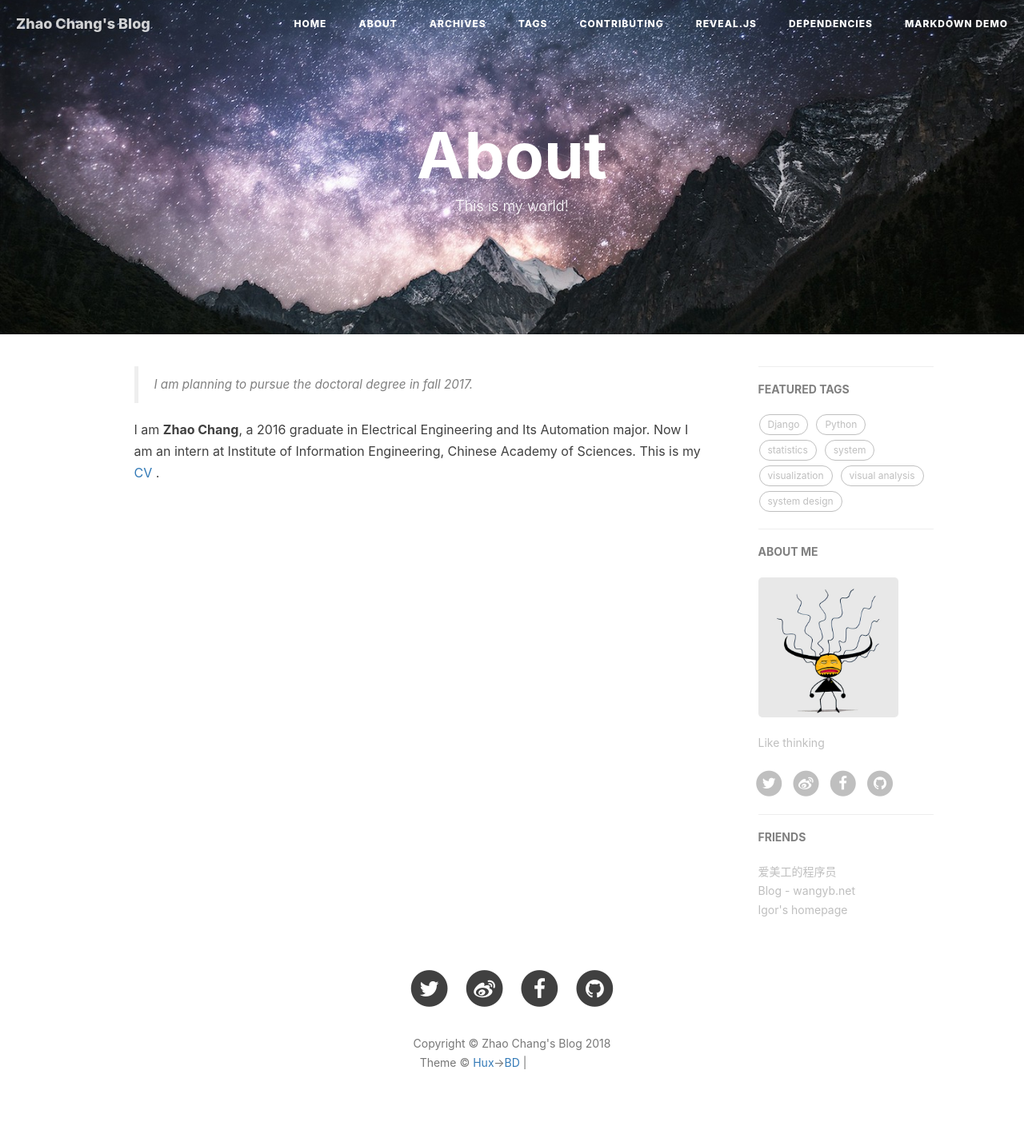
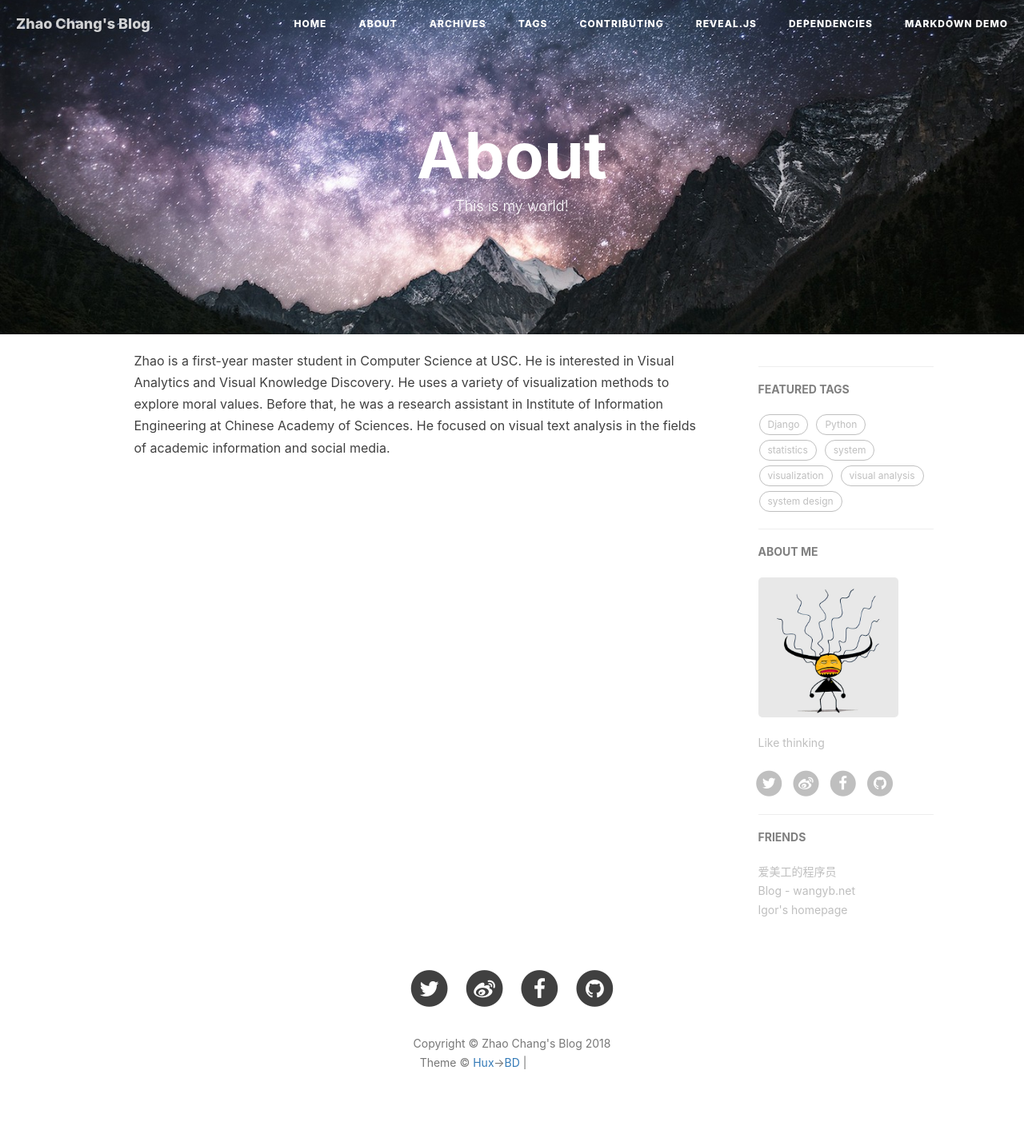
Before and after one commit to ChiaoGeek/chiaome.github.io, a Jekyll site: the page built from about.html, in a window 1280 px wide. Shown: the whole page at 80% size. Built offline with Jekyll 4.4.1, drawn with Linux system fonts in a browser that asks for light colours; nearby versions of some CDN libraries; comment, search, counter and statistics services are not loaded; grey boxes are pictures that could not be loaded.

Commit message:
Update about.html

```diff
--- a/about.html
+++ b/about.html
@@ -10,11 +10,7 @@
 <!-- English Version -->
 <div class="en post-container">
   <!--copied from markdown -->
-    <blockquote><p> I am planning to pursue the doctoral degree in fall 2017.</p></blockquote>
-
-  I am <strong>Zhao Chang</strong>, a 2016 graduate in Electrical Engineering and Its Automation major. Now I am an intern at Institute of Information Engineering, Chinese Academy of Sciences.
-  This is my <!-- <a href="" target="_blank">CV</a>.-->
-  <a href="#" target="_blank">CV</a> .
+ Zhao is a first-year master student in Computer Science at USC. He is interested in Visual Analytics and Visual Knowledge Discovery. He uses a variety of visualization methods to explore moral values. Before that, he was a research assistant in Institute of Information Engineering at Chinese Academy of Sciences. He focused on visual text analysis in the fields of academic information and social media.
 
 </div>
 
```
